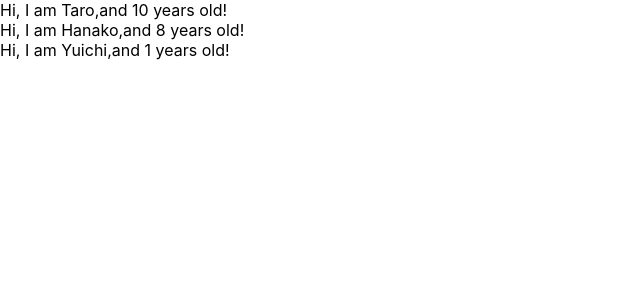
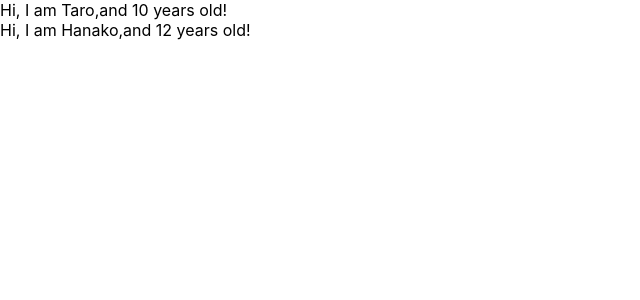
Before and after one commit to smileyuichi/react_crud_test_app, a React (Create React App) app: page / in a window 1280 px wide. Shown: the top 300 px of the page, without its empty margins (0-640 px from the left). Built offline with nearby package versions, Linux system fonts and the light colour scheme.

Commit message:
learn prop-types

```diff
--- a/src/App.js
+++ b/src/App.js
@@ -1,18 +1,10 @@
-
-// function App() {
-//   return (
-//     <div>
-//       <label htmlFor="bar">bar</label>
-//       <input type="text" onChange={() => console.log("I'm clicked.")} />;
-//     </div>
-//   )
-// }
+import PropTypes from 'prop-types';
 
 const App = () => {
   const profiles = [
     {name: "Taro",age:10},
-    {name: "Hanako",age:8},
-    {name: "Yuichi"},
+    {name: "Hanako",age:12},
+    // {name: "Yuichi"},
   ]
   return (
     <div>
@@ -30,8 +22,9 @@ const User = (props) => {
   return <div>Hi, I am {props.name},and { props.age} years old! </div>
 }
 
-User.defaultProps = {
-  age: 1
+User.propTypes = {
+  name: PropTypes.string,
+  age: PropTypes.number.isRequired
 }
 
 export default App;
```
